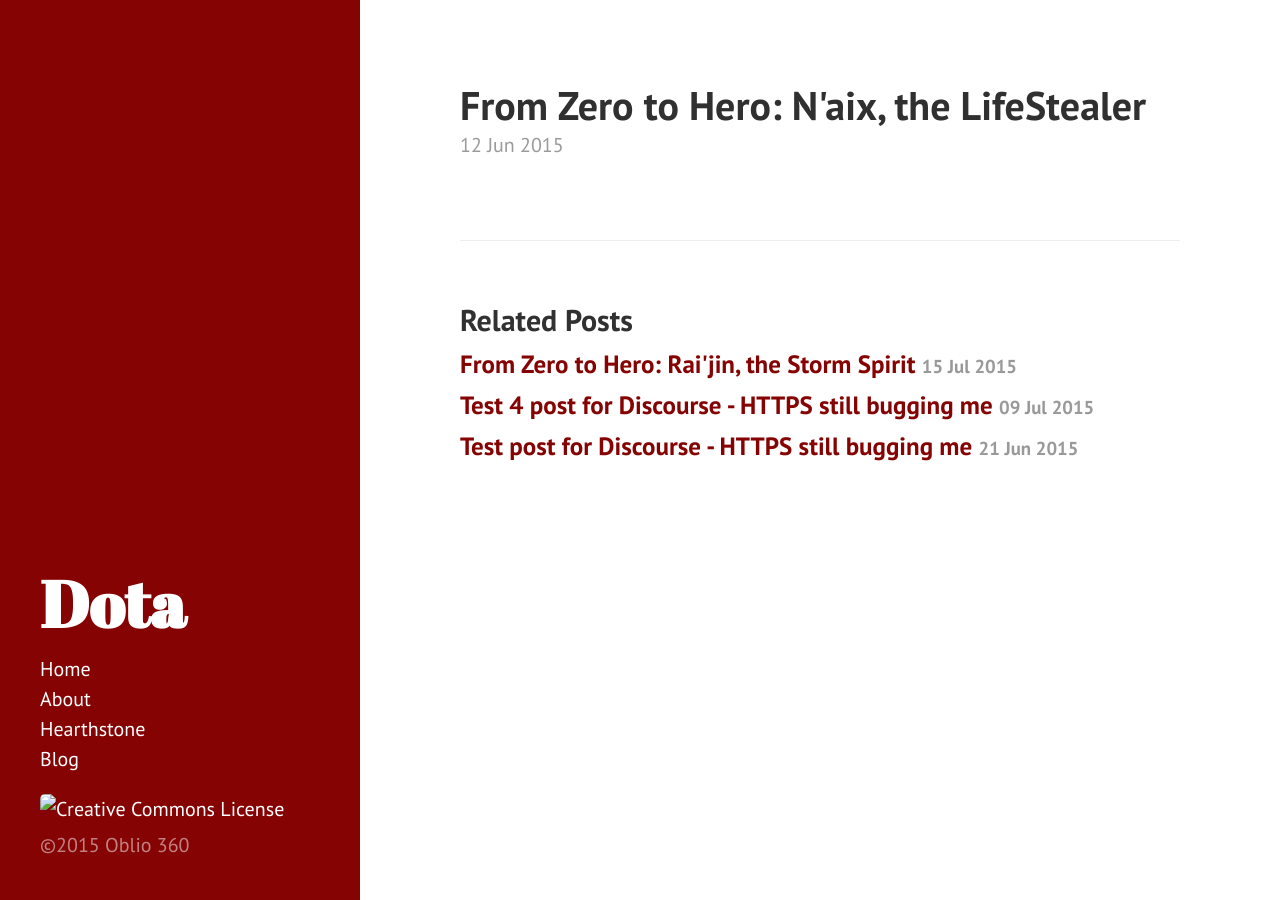
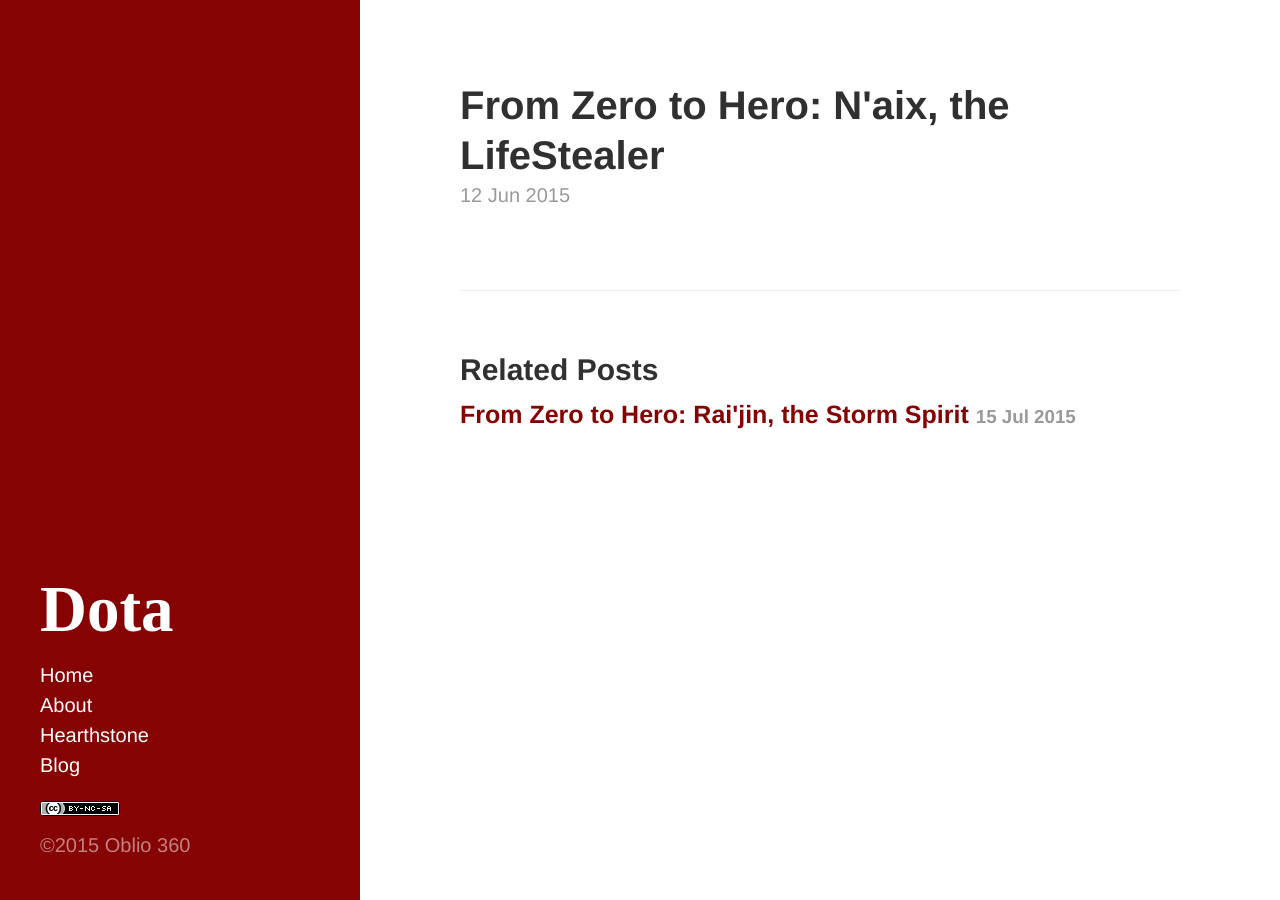
Before and after one commit to oblio360/dota-blog, a Jekyll site: the page built from _posts/2015-06-12-zero-hero-lifestealer.md, in a window 1280 px wide. Built offline with Jekyll 4.4.1, drawn with Linux system fonts in a browser that asks for light colours; Markdown is read by kramdown in place of the engine named in the settings; a script that is not in the unit is left out.

Commit message:
Deleting the trash and making some minor CSS changes.

```diff
--- a/_includes/head.html
+++ b/_includes/head.html
@@ -17,7 +17,6 @@
   <link rel="stylesheet" href="/public/css/poole.css">
   <link rel="stylesheet" href="/public/css/syntax.css">
   <link rel="stylesheet" href="/public/css/hyde.css">
-  <link rel="stylesheet" href="http://fonts.googleapis.com/css?family=PT+Sans:400,400italic,700|Abril+Fatface">
 
   <!-- Icons -->
   <link rel="apple-touch-icon-precomposed" sizes="144x144" href="/public/apple-touch-icon-144-precomposed.png">
--- a/_includes/license.html
+++ b/_includes/license.html
@@ -1,3 +1,3 @@
 <a rel="license" href="http://creativecommons.org/licenses/by-nc-sa/4.0/">
-	<img alt="Creative Commons License" style="border-width: 0; display: inline;" src="images/cc-by-nc-sa.png" />
+	<img alt="Creative Commons License" style="border-width: 0; display: inline;" src="/images/cc-by-nc-sa.png" />
 </a>
--- a/_includes/sidebar.html
+++ b/_includes/sidebar.html
@@ -1,7 +1,7 @@
 <div class="sidebar">
   <div class="container sidebar-sticky">
     <div class="sidebar-about">
-      <h1>{{ site.title }}</h1>
+       <a href="/"><h1>{{ site.title }}</h1></a>
     </div>
 
     <ul class="sidebar-nav">
--- a/_layouts/post.html
+++ b/_layouts/post.html
@@ -28,7 +28,7 @@
 
 <script type="text/javascript">
   var discourseUrl = "https://forum.oblio360.com/",
-      discourseEmbedUrl = "https://dota.oblio360.com{{ page.url }}";
+      discourseEmbedUrl = "http://dota.oblio360.com{{ page.url }}";
 
   (function() {
     var d = document.createElement('script'); d.type = 'text/javascript'; d.async = true;
--- a/_posts/2015-06-21-test3.md
+++ /dev/null
@@ -1,6 +0,0 @@
----
-layout: post
-title: "Test post for Discourse - HTTPS still bugging me"
----
-
-Hello there HTTPS!
--- a/_posts/2015-07-09-test4.md
+++ /dev/null
@@ -1,6 +0,0 @@
----
-layout: post
-title: "Test 4 post for Discourse - HTTPS still bugging me"
----
-
-Hello there HTTPS!
--- a/public/css/hyde.css
+++ b/public/css/hyde.css
@@ -79,7 +79,7 @@
 .sidebar-about h1 {
   color: #fff;
   margin-top: 0;
-  font-family: "Abril Fatface", serif;
+  font-family: serif;
   font-size: 3.25rem;
 }
 
```
Also changed, not shown: _posts/2015-06-18-test.md (deleted, +0 -6 lines).
